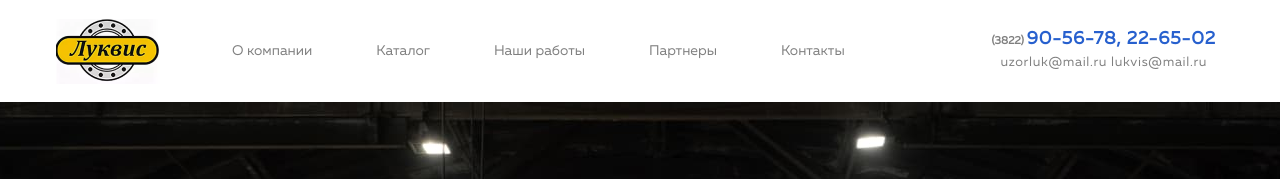
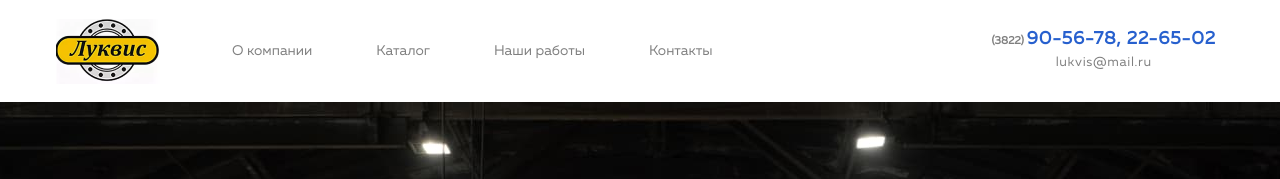
Before and after one commit to Fessan-zz/lukvis, a Vue app: page / in a window 1280 px wide. Shown: the top 179 px of the page. Built offline with nearby package versions, Linux system fonts and the light colour scheme; no server answers.

Commit message:
dele email

```diff
--- a/src/components/layouts/l-nav-bar.vue
+++ b/src/components/layouts/l-nav-bar.vue
@@ -26,10 +26,6 @@
             v-scroll-to="'#services'"
             class="ml-5"
           >Наши работы</b-nav-item>
-          <b-nav-item class="ml-5"
-            v-if="isVisibilityCat()"
-          >Партнеры
-          </b-nav-item>
           <b-nav-item
             class="ml-5"
             v-if="isVisibilityCat()"
@@ -43,7 +39,7 @@
               <span class="fz-11">(3822)
               </span><span class="blue"> 90-56-78, 22-65-02</span>
             </div>
-            <p class="fsz-13 mt-2">uzorluk@mail.ru lukvis@mail.ru</p>
+            <p class="fsz-13 mt-2">lukvis@mail.ru</p>
           </b-nav-item>
         </b-navbar-nav>
       </b-collapse>
--- a/src/router/index.js
+++ b/src/router/index.js
@@ -16,7 +16,6 @@ const routes = [
   },
   {
     path: '*',
-    // eslint-disable-next-line no-undef
     component: () => import('../views/404.vue'),
   },
 ];
```
